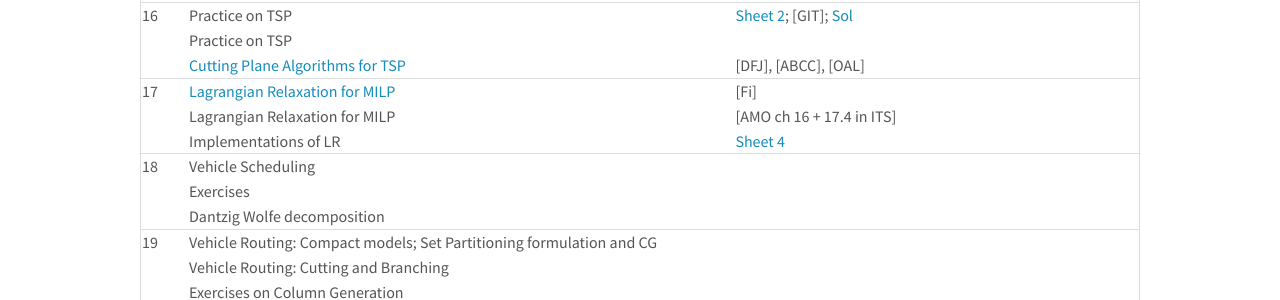
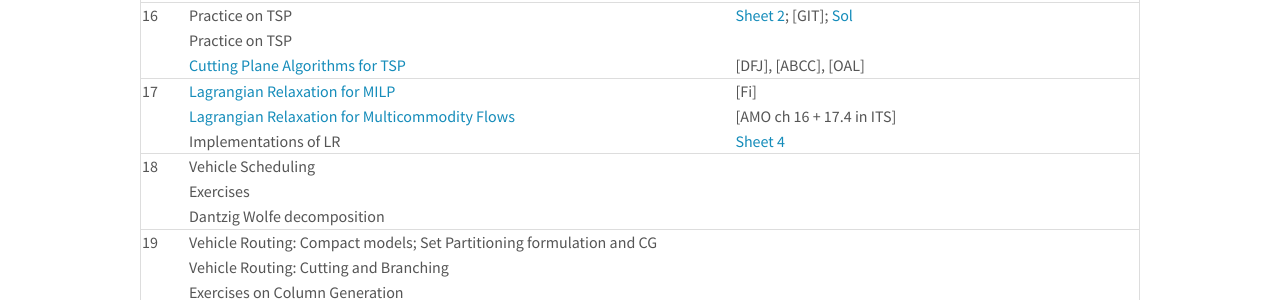
Before and after one commit to DM872/dm872.github.io, a Jekyll site: the page built from index.md, in a window 1280 px wide. Shown: the part 727-1027 px from the top of the page. Built offline with Jekyll 4.4.1, drawn with Linux system fonts in a browser that asks for light colours; nearby versions of some CDN libraries; comment, search, counter and statistics services are not loaded.

```diff
--- a/index.md
+++ b/index.md
@@ -66,8 +66,8 @@ w3.includeHTML();
 |      | Practice on TSP                                                      |                                                              |
 |      | [Cutting Plane Algorithms for TSP][54]                               | [DFJ], [ABCC], [OAL]                                         |
 |------+----------------------------------------------------------------------+--------------------------------------------------------------|
-|   17 | [Lagrangian Relaxation for MILP][59]                                 | [Fi]                                                         |
-|      | Lagrangian Relaxation for MILP                                       | [AMO ch 16 + 17.4 in ITS]                                    |
+|   17 | [Lagrangian Relaxation for MILP][55]                                 | [Fi]                                                         |
+|      | [Lagrangian Relaxation for Multicommodity Flows][56]                 | [AMO ch 16 + 17.4 in ITS]                                    |
 |      | Implementations of LR                                                | [Sheet 4][14]                                                |
 |------+----------------------------------------------------------------------+--------------------------------------------------------------|
 |   18 | Vehicle Scheduling                                                   |                                                              |
@@ -259,7 +264,7 @@ w3.includeHTML();
 [67]: {{ "/assets/dm872-drawings.pdf" | absolute_url }}
 
 
-<!--
+
 
 {{ "https://github.com/DM872/Material/blob/master/Python/Sheet2.ipynb" | absolute_url }}
 
```
Also changed, not shown: other parts of index.md (+6 -1 lines), 1 other file.
